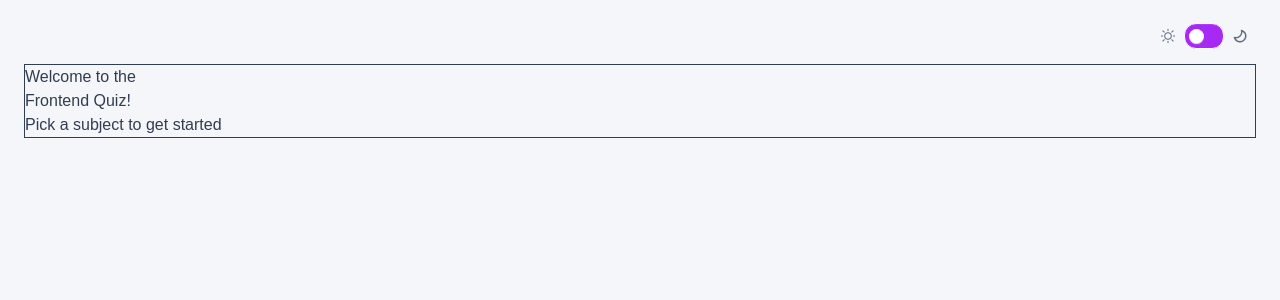
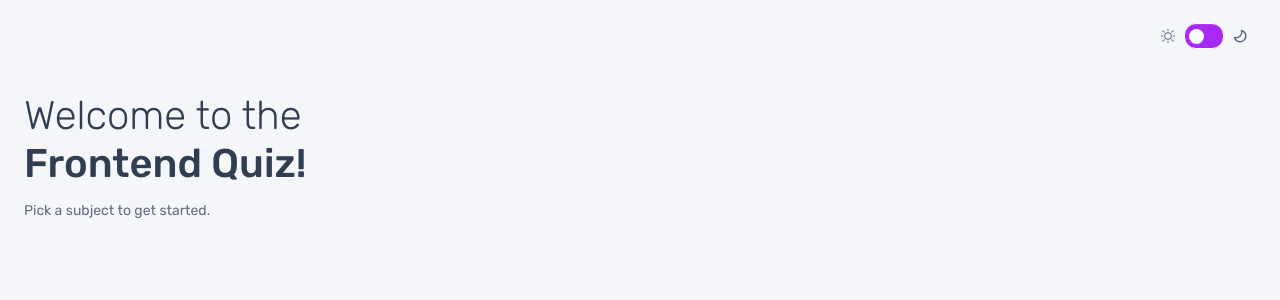
Before and after one commit to Praise25/Quiz-app-v2, a Next.js app: page / in a window 1280 px wide. Shown: the top 300 px of the page. Built offline with nearby package versions, Linux system fonts and the light colour scheme.

Commit message:
feat: implement start menu heading text

```diff
--- a/src/app/page.tsx
+++ b/src/app/page.tsx
@@ -1,8 +1,36 @@
+import { Rubik } from "next/font/google";
+
+const rubikLight = Rubik({
+  weight: "300",
+});
+
+const rubikMedium = Rubik({
+  weight: "500",
+});
+
+const rubikItalic = Rubik({
+  weight: "400",
+  style: "italic",
+});
+
 export default function Home() {
   return (
-    <main className="border">
-      <h1>Welcome to the <span className="block">Frontend Quiz!</span></h1>
-      <p>Pick a subject to get started</p>
+    <main className="mt-8">
+      <h1
+        className={`${rubikLight.className} text-[2.5rem]/[100%]`}
+      >
+        Welcome to the{" "}
+        <span
+          className={`${rubikMedium.className} block text-[2.5rem]/[100%] my-2`}
+        >
+          Frontend Quiz!
+        </span>
+      </h1>
+      <p
+        className={`${rubikItalic.className} text-sm/[150%] text-(--grey-500) mt-4`}
+      >
+        Pick a subject to get started.
+      </p>
     </main>
   );
 }
```
